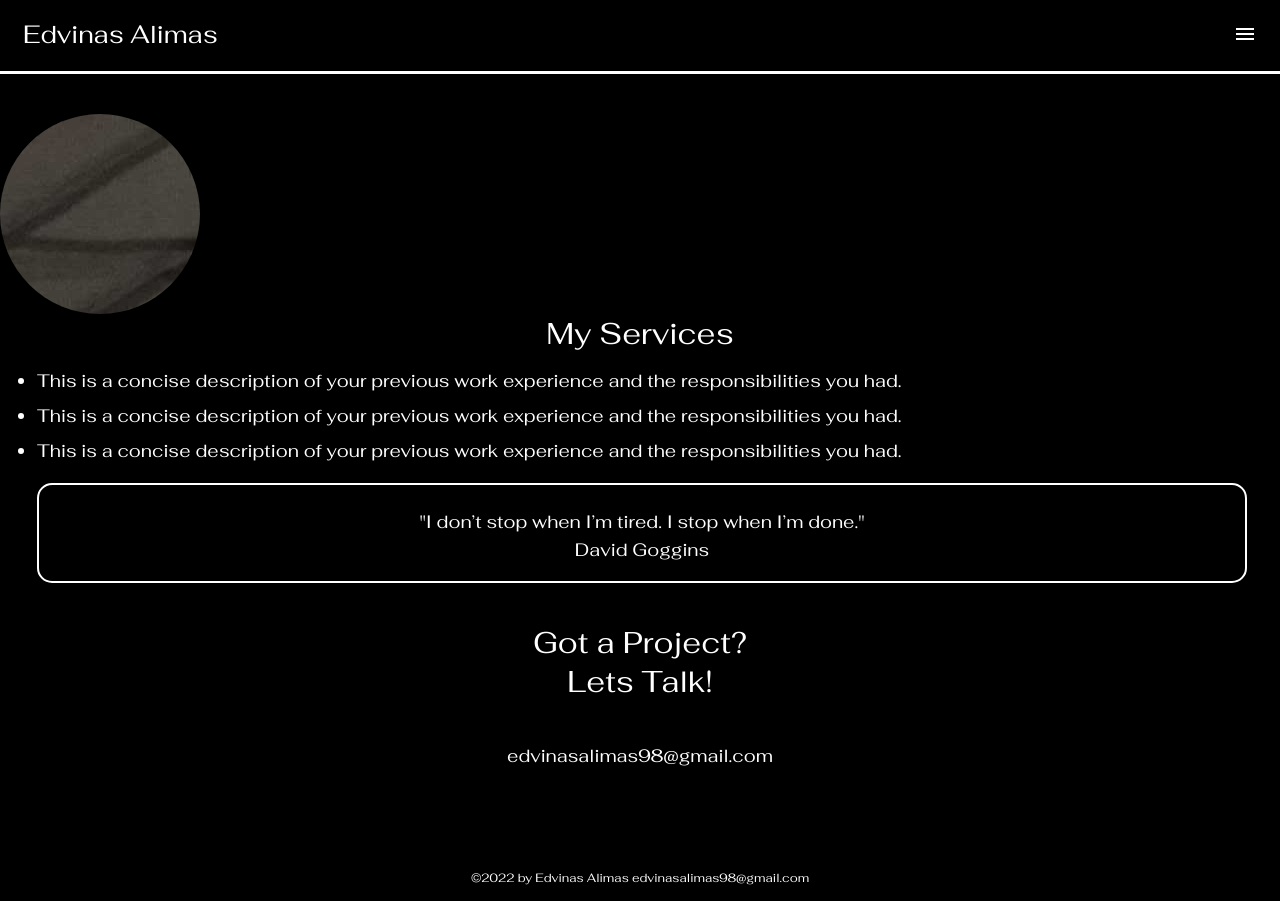
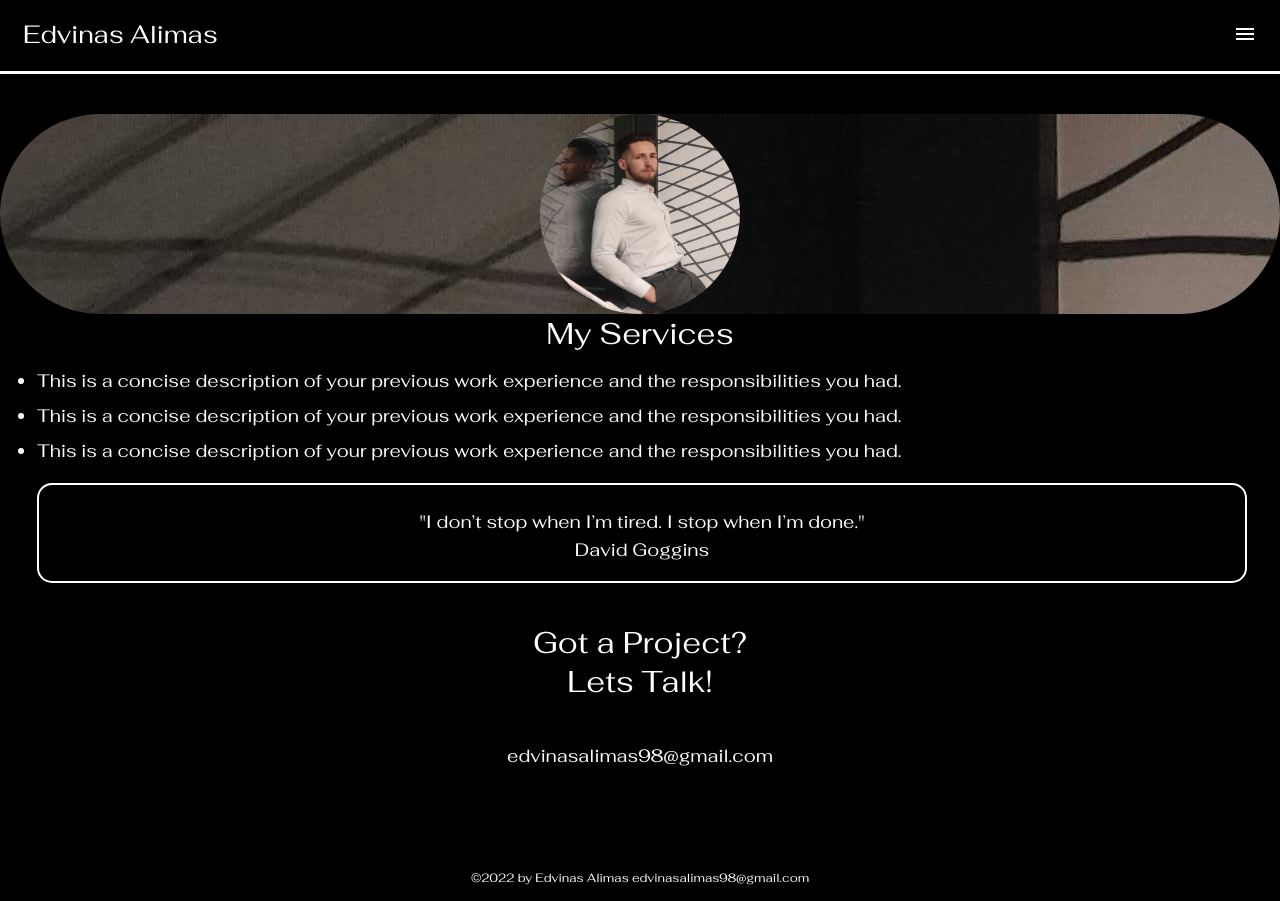
Before and after one commit to EdvinasA/react-edvinas, a React (Create React App) app in the folder app/: page / in a window 1280 px wide. Built offline with nearby package versions, Linux system fonts and the light colour scheme.

Commit message:
Update description style

```diff
--- a/app/src/components/AboutComponent/AboutComponent.scss
+++ b/app/src/components/AboutComponent/AboutComponent.scss
@@ -45,8 +45,7 @@
   font-family: 'Fahkwang';
   font-size: 17px;
   line-height: 24px;
-  text-align: left;
-  text-overflow: initial;
+  text-align: justify;
 }
 
 .experience-wrapper {
--- a/app/src/components/HomeComponent/HomeComponent.scss
+++ b/app/src/components/HomeComponent/HomeComponent.scss
@@ -25,10 +25,13 @@
 }
 
 .body-image {
-  width: 200px;
-  height: 200px;
-  //background-image: url('./assets/main-picture.jpg');
-  border-radius: 300px;
+  text-align: center;
+  width: 100%;
+  img {
+    width: 200px;
+    height: 200px;
+    border-radius: 300px;
+  }
 }
 
 .header-icon {
@@ -80,7 +83,7 @@
 }
 
 .quote-text {
-  padding: 5px 52px;
+  padding: 5px 25px;
 }
 
 .contact-wrapper {
--- a/app/src/components/HomeComponent/HomeComponent.tsx
+++ b/app/src/components/HomeComponent/HomeComponent.tsx
@@ -9,7 +9,7 @@ const HomeComponent = (props: HomeComponentProps) => {
         <body>
         <div className='body'>
           <div className='body-image-wrapper'>
-            <div className='body-image'></div>
+            <div className='body-image'><img src={require('./main-picture-smaller.png')} alt='main'/></div>
           </div>
           <div>
             <div className='body-services-title'>My Services</div>
```
Also changed, not shown: app/src/components/HomeComponent/main-picture-smaller.png (added).
